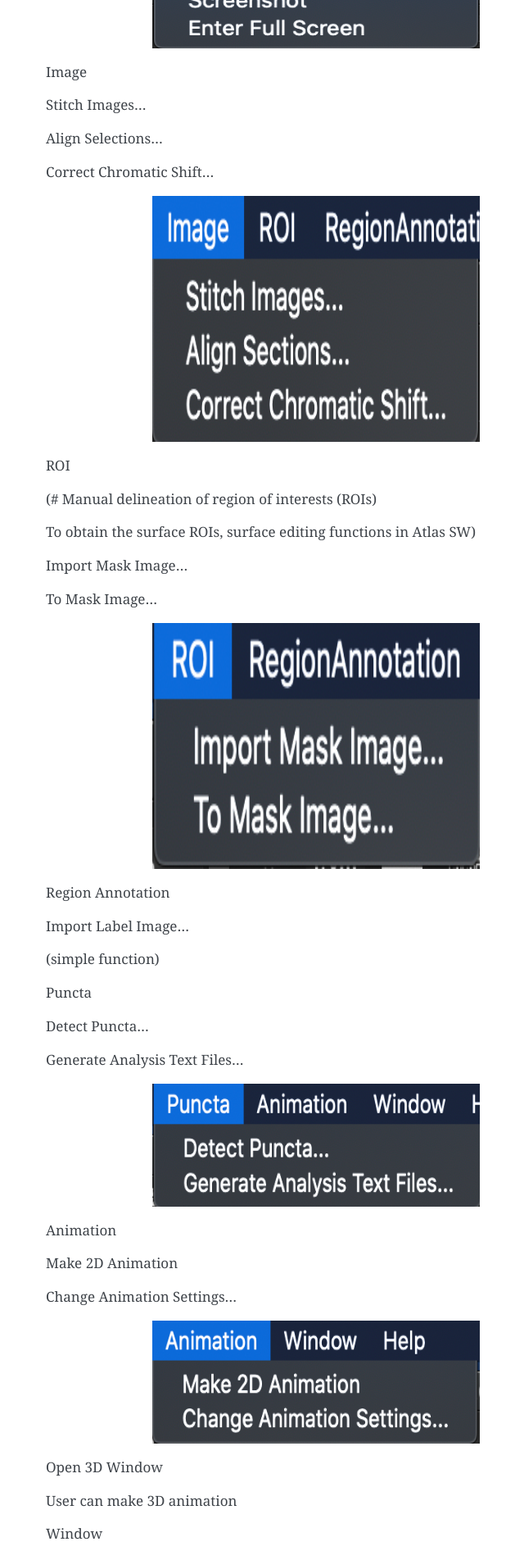
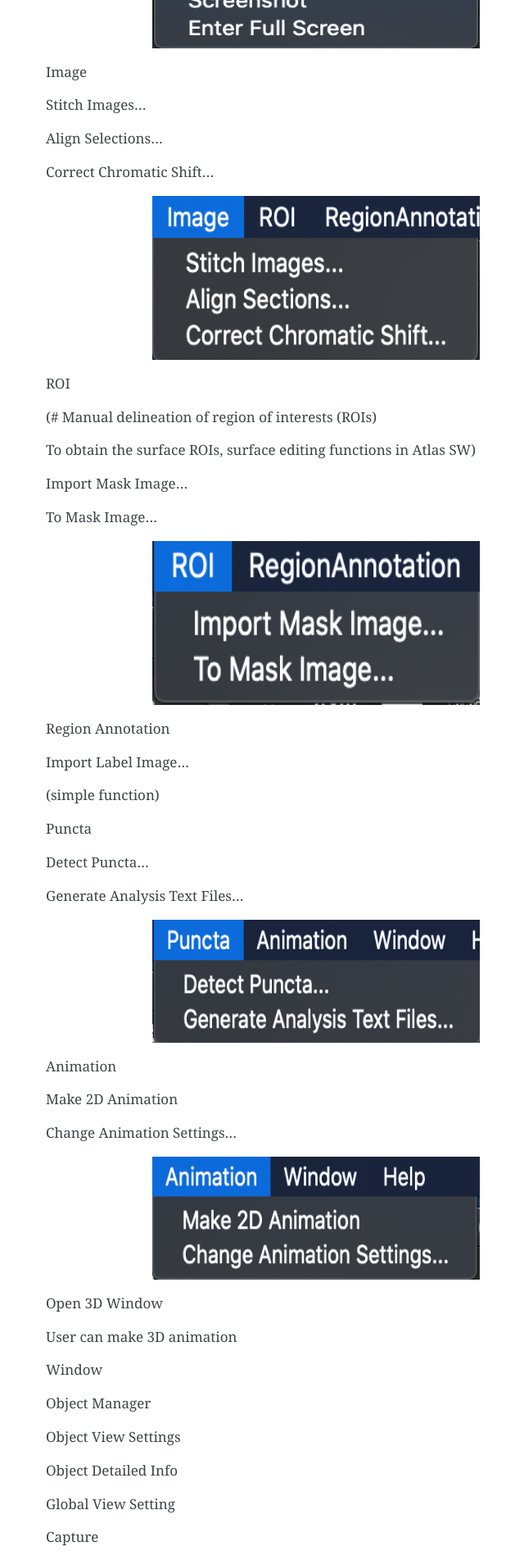
Before and after one commit to feng-lab/atlas-doc, a Sphinx documentation site: the page built from docs/source/license.rst, in a window 1280 px wide. Shown: the part 3215-5118 px from the top of the page at 82% size, without its empty margins (364-1004 px from the left). Built offline with Sphinx 7.4.7, drawn with Linux system fonts in a browser that asks for light colours.

Commit message:
update docs

```diff
--- a/docs/source/license.rst
+++ b/docs/source/license.rst
@@ -92,7 +92,7 @@ Correct Chromatic Shift...
 
 .. image:: images/stitchimages.png
   :width: 400px
-  :height: 300px
+  :height: 200px
   :scale: 100%
   :alt: Atlas Figure1
   :align: center
@@ -110,7 +110,7 @@ To Mask Image...
 
 .. image:: images/roi.png
   :width: 400px
-  :height: 300px
+  :height: 200px
   :scale: 100%
   :alt: Atlas Figure1
   :align: center
```
